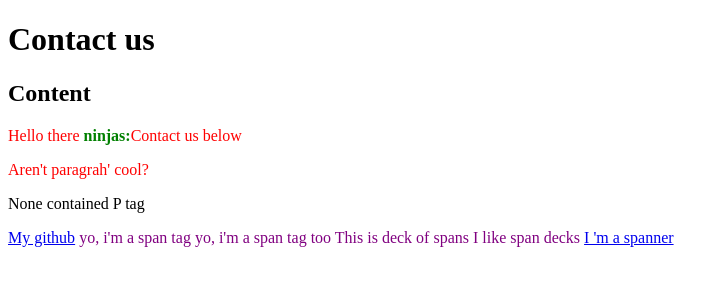
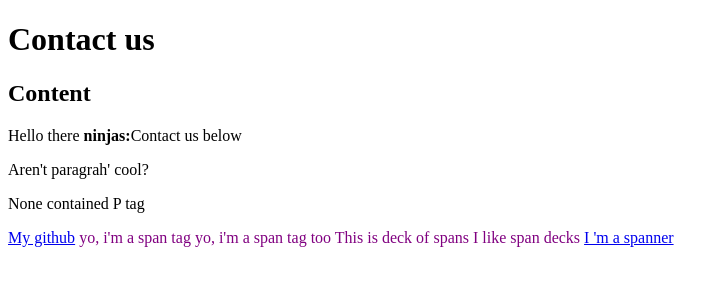
Before and after one commit to MikiCyg/InfoShareAcadamyPrep, a plain HTML site: page CSS/contact.html in a window 1280 px wide. Shown: the whole page, without its empty margins (0-726 px from the left). Drawn offline with Linux system fonts and the light colour scheme.

```diff
--- a/CSS/css/syntax.css
+++ b/CSS/css/syntax.css
@@ -58,7 +58,8 @@ a{
     color: yellow;
 }*/
 /*CONFLICTS AND SPECIFICITY*/
-#mainContent p{
+
+/*#mainContent p{
     color: red;
 }
 
@@ -67,4 +68,11 @@ p{
 }
 strong{
     color: green;
+}*/
+/*The IMPORTANT DECLARATION*/
+/*p {
+    color: red !important;
 }
+#mainContent p{
+    color: green;
+}*/
```
